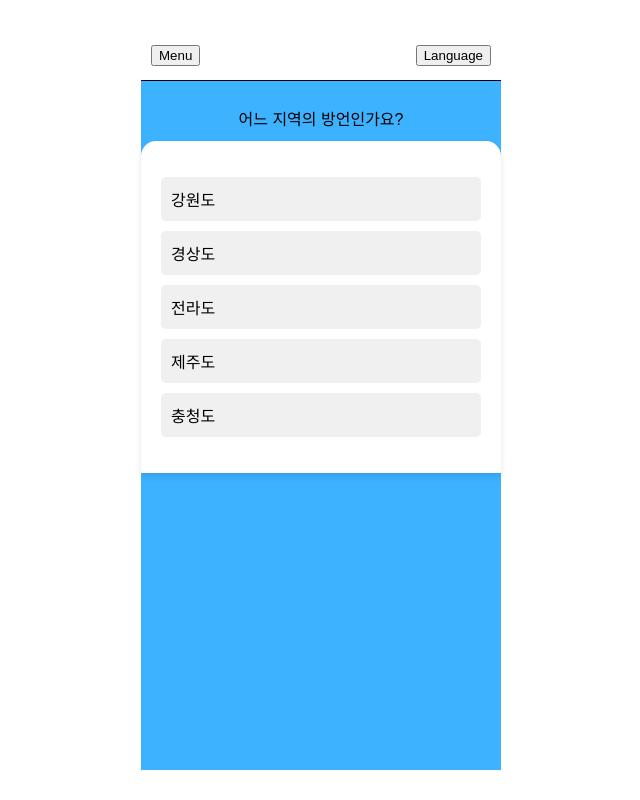
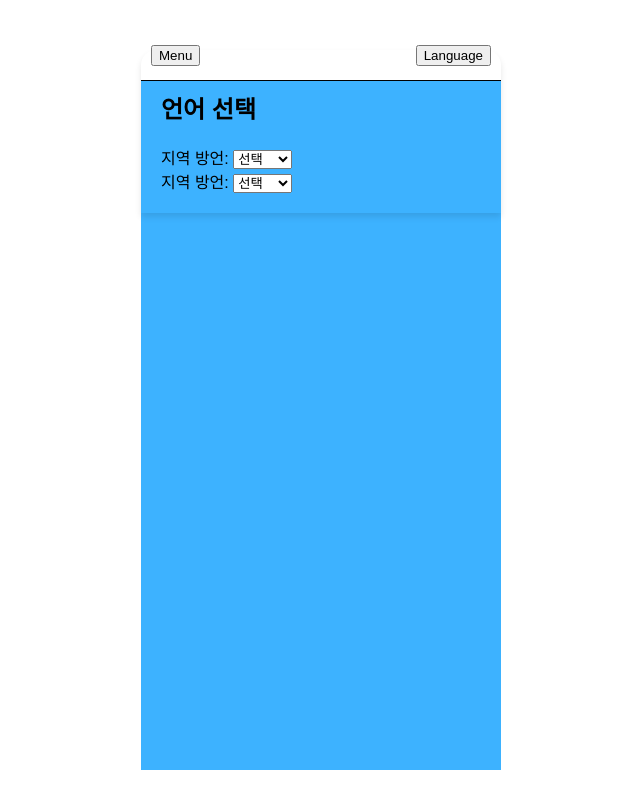
Before and after one commit to ncsec2/dialingo, a Django app: page /dialect/ in a window 1280 px wide. Shown: the whole page, without its empty margins (319-959 px from the left). Run offline with Django 4.2, Linux system fonts and the light colour scheme.

Commit message:
dialect 페이지 수정

```diff
--- a/myproject/static/css/dialect.css
+++ b/myproject/static/css/dialect.css
@@ -1,4 +1,5 @@
 /* Main */
+
 body {
     margin: 0;
     padding: 0;
@@ -97,7 +98,7 @@ body {
 .language-area {
     position: relative;
     width: calc(100% - 40px); /* 변경된 너비 */
-    background-color: #fff;
+    /* background-color: #fff; */
     border-top-left-radius: 15px;
     border-top-right-radius: 15px;
     box-shadow: 0px 4px 6px rgba(0, 0, 0, 0.1);
--- a/myproject/templates/dialect.html
+++ b/myproject/templates/dialect.html
@@ -42,21 +42,39 @@
 
         <div class="select-area">
             <!-- 선택 영역 -->
-            <p class="title">어느 지역의 방언인가요?</p>
-            <button class="from-button">from</button>
-            <button class="to-button">to</button>
+            <p class="title"></p>
+            <!-- <button class="from-button">from</button>
+            <button class="to-button">to</button> -->
         </div>
 
         <div class="language-area">
-            <!-- 언어 선택 영역 -->
-            <ul id="languageList">
-                <li>강원도</li>
-                <li>경상도</li>
-                <li>전라도</li>
-                <li>제주도</li>
-                <li>충청도</li>
-            </ul>
+            <div class="col-md-6">
+                <h2 class="mb-4">언어 선택</h2>
+                <div class="form-group">
+                    <label for="exampleSelect">지역 방언:</label>
+                    <select class="form-control" id="exampleSelect">
+                        <option value="" selected disabled>선택</option>
+                        <option value="jeju">제주도</option>
+                        <option value="gyeongsang">경상도</option>
+                        <option value="gangwon">강원도</option>
+                        <option value="jeolla">전라도</option>
+                    </select>
+                </div>
+            </div>
+            <div class="col-md-6">
+                <div class="form-group">
+                    <label for="exampleSelect">지역 방언:</label>
+                    <select class="form-control" id="exampleSelect">
+                        <option value="" selected disabled>선택</option>
+                        <option value="jeju">제주도</option>
+                        <option value="gyeongsang">경상도</option>
+                        <option value="gangwon">강원도</option>
+                        <option value="jeolla">전라도</option>
+                    </select>
+                </div>
+            </div>
         </div>
+
 
     </div>
 
```
Also changed, not shown: myproject/templates/test.html (added, +50 -0 lines).
